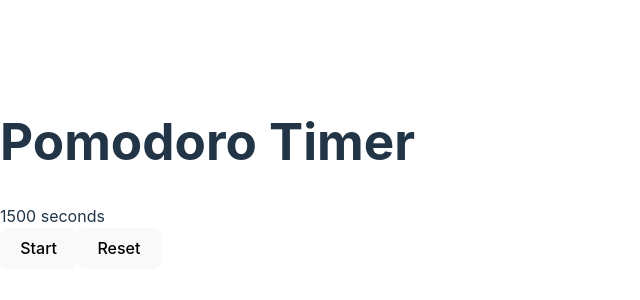
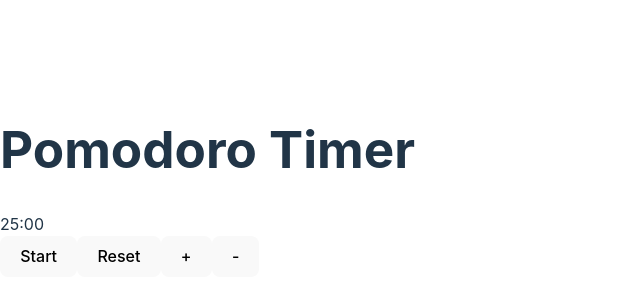
Before and after one commit to Manon98446/pomodoro-ap, a React (Vite) app: page / in a window 1280 px wide. Shown: the part 218-518 px from the top of the page, without its empty margins (0-640 px from the left). Built offline with nearby package versions, Linux system fonts and the light colour scheme.

Commit message:
time in 00:00 format, increment and decrement buttons, alert when timer reaches 0; everything works perfectly fine

```diff
--- a/src/App.jsx
+++ b/src/App.jsx
@@ -10,9 +10,9 @@ function App() {
       <div className="timer">
        <Timer/>
       </div>
-      <p className="read-the-docs">
+      <footer>
 
-      </p>
+      </footer>
     </>
   )
 }
--- /dev/null
+++ b/src/components/InDecrement.jsx
@@ -0,0 +1,21 @@
+import { useState } from "react";
+
+export default function InDecrement({timerActive, setSecondsTimer, secondsTimer}){
+    const increaseTimer = () => {
+        if (!timerActive) {
+          setSecondsTimer((prevSeconds) => prevSeconds + 60);
+        }
+    }
+    const decreaseTimer =() => {
+        if (!timerActive && secondsTimer > 60 ){
+            setSecondsTimer((prevSeconds) => prevSeconds - 60);
+        }
+
+    }
+    return(
+        <>
+            <button className="increment" onClick={increaseTimer}>+</button>
+            <button className="decrement" onClick={decreaseTimer}>-</button>
+        </>
+    )
+}
--- a/src/components/timer.jsx
+++ b/src/components/timer.jsx
@@ -1,6 +1,8 @@
 import React, {useEffect, useState} from "react";
 import StartPause from "./StartPause";
 import ResetTimerButton from "./Reset";
+import InDecrement from "./InDecrement";
+
 
 export default function Timer() {
     const [secondsTimer, setSecondsTimer] = useState(1500);
@@ -10,10 +12,17 @@ export default function Timer() {
         setTimerActive(false);
         setSecondsTimer(1500);
     }
+    //function to convert time in minutes and seconds insteadof only seconds
+    const formatTime = (time) => {
+        const minutes = Math.floor(time/60).toString().padStart(2, "0");
+        const seconds = (time%60).toString().padStart(2,"0");
+        return (minutes + ':' + seconds);
+    }
+
     //starting timer when it gets activated
     useEffect(() => {
         let interval = null;
-        if (timerActive){
+        if (timerActive && secondsTimer > 0){
             interval = setInterval(() => {
                 setSecondsTimer(secondsTimer => secondsTimer - 1)
             }, 1000)
@@ -24,14 +33,24 @@ export default function Timer() {
         return () => clearInterval(interval);
     }, [timerActive, secondsTimer]);
 
+    // useEffect for the secondsTimer, when it reaches 0, the window will display an alert and the timer will be unactive
+    useEffect(() => {
+        if(secondsTimer === 0 ){
+            setTimeout(() => {
+                alert("Time is up")
+            }, 1);
+        }
+    },[secondsTimer]);
+
     return(
         <section>
             <div className="timer">
-                {secondsTimer} seconds
+                {formatTime(secondsTimer)}
             </div>
             <div className="buttons">
                 <StartPause timerActive={timerActive} setTimerActive={setTimerActive}/>
                 <ResetTimerButton resetTimer={ResetTimer}/>
+                <InDecrement timerActive={timerActive} setSecondsTimer={setSecondsTimer} secondsTimer={secondsTimer}/>
             </div>
 
         </section>
```
